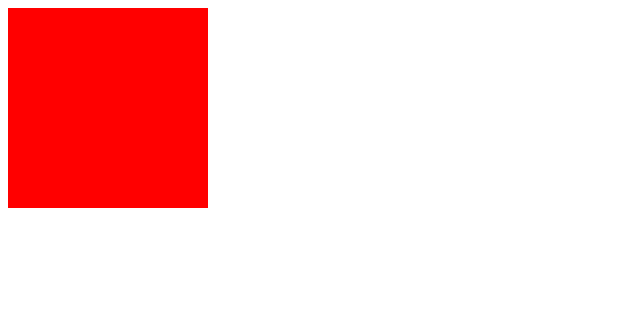
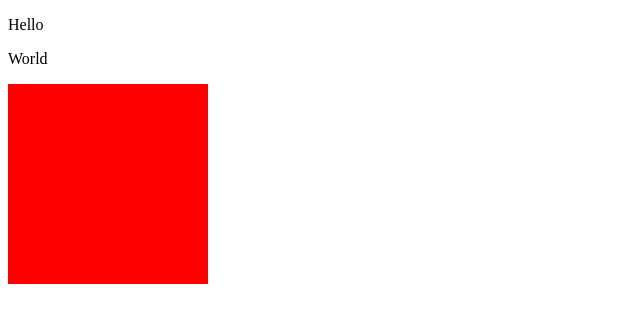
Before and after one commit to Prakhar-vaid24/test-repo, a plain HTML site: page index.html in a window 1280 px wide. Shown: the whole page, without its empty margins (0-640 px from the left). Drawn offline with Linux system fonts and the light colour scheme.

Commit message:
Added few lines to index.html

```diff
--- a/index.html
+++ b/index.html
@@ -21,6 +21,8 @@
     <section id="name"></section> -->
     <!-- <button onclick="backFunction()">Back</button>
     <button onclick="forwardFunction()">Forward</button> -->
+    <p>Hello</p>
+    <p>World</p>
     <div id="box"></div>
     <script>
         // function backFunction(){
```
